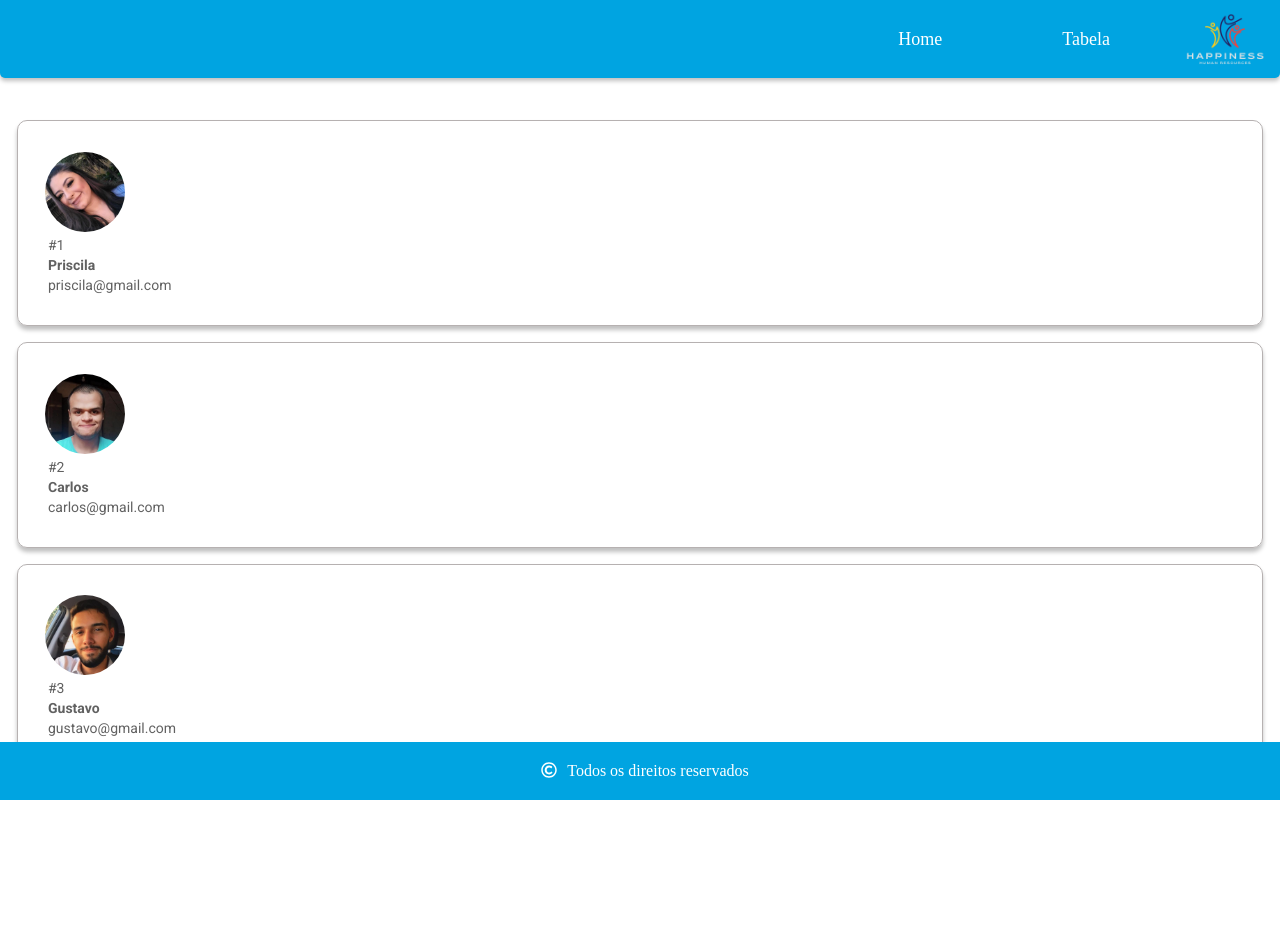
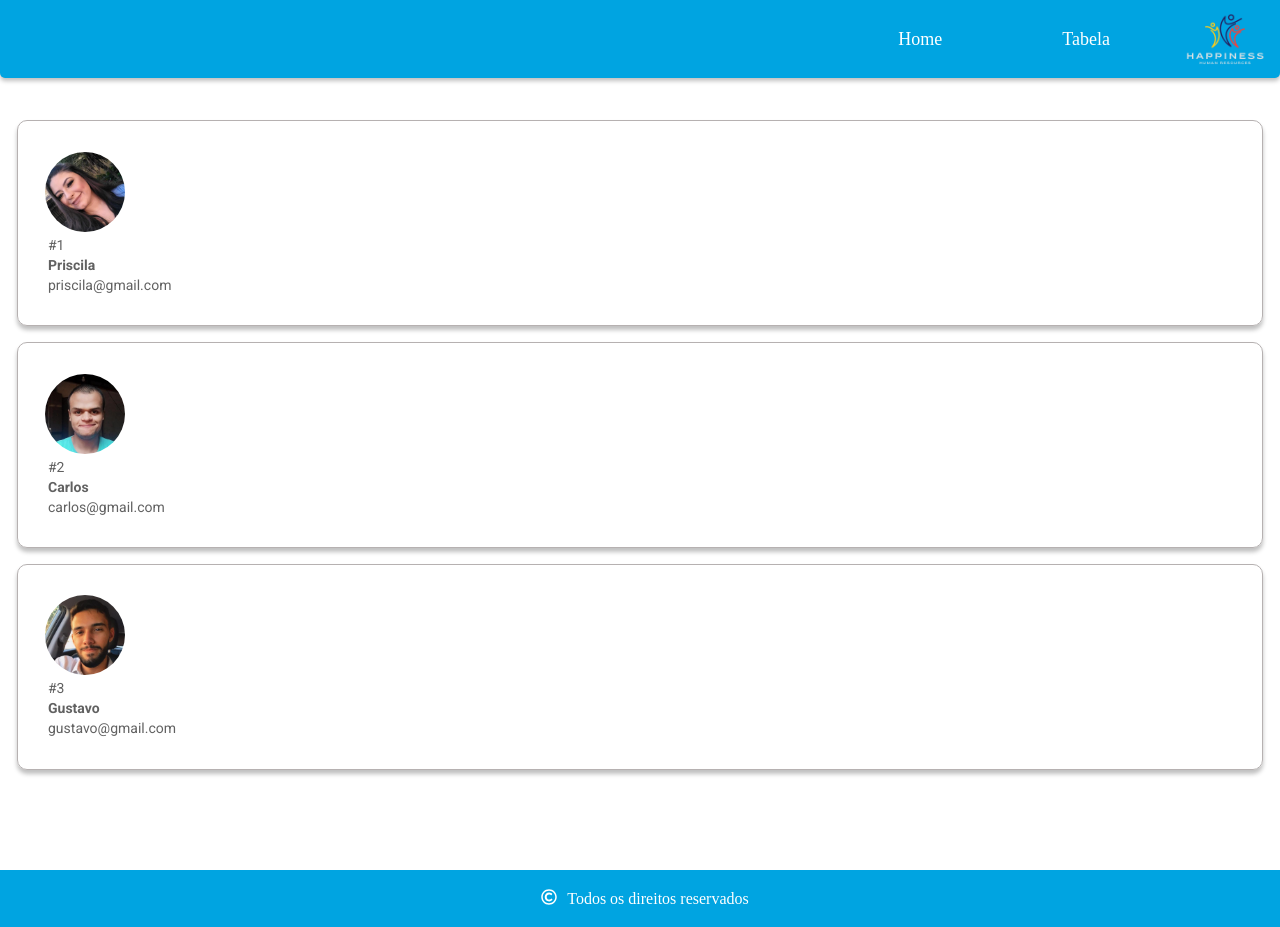
Before and after one commit to ramosspri/happiness, a React (Create React App) app in the folder front-end/: page / in a window 1280 px wide. Before the commit the page ends 800 px from the top, so only its background shows below. Built offline with nearby package versions, Linux system fonts and the light colour scheme.

Commit message:
lutei 10x com uma div e fui derrotada

```diff
--- a/front-end/src/componentes/Body/Home/index.tsx
+++ b/front-end/src/componentes/Body/Home/index.tsx
@@ -9,12 +9,10 @@ const HomeCorpo = () => {
   return (
     <>
     <ContainerBody>
-      <div>
       <ImgUsers src={Priscila}/>
       <TextHome>#1</TextHome>
       <TextHomeBold>Priscila</TextHomeBold>
       <TextHome>priscila@gmail.com</TextHome>
-      </div>
     </ContainerBody>
     <ContainerBody>
       <ImgUsers src={Carlos}/>
--- a/front-end/src/componentes/Body/Home/styles.ts
+++ b/front-end/src/componentes/Body/Home/styles.ts
@@ -3,23 +3,16 @@ import styled from "styled-components";
 export const TextHome = styled.p`
   font-size: ${({ theme }) => theme.font.sizes.medium};
   padding: 0.1875rem;
-  align-items: flex-start;
 `;
 
 export const TextHomeBold = styled.p`
   font-size: ${({ theme }) => theme.font.sizes.medium};
   font-weight: ${({ theme }) => theme.font.weights.bold};
   padding: 0.1875rem;
-  align-items: flex-start;
 `;
 
 export const ImgUsers = styled.img`
   width: 5rem;
   height: 5rem;
   border-radius: 2.5rem;
-`
-
-export const DivContainer = styled.div`
-  display: grid;
-  grid-template-columns: 1fr 2fr;
-`
+`;
--- a/front-end/src/componentes/Footer/styles.ts
+++ b/front-end/src/componentes/Footer/styles.ts
@@ -4,15 +4,16 @@ export const ContainerFooter = styled.footer`
   grid-area: footer;
   display: flex;
   justify-content: center;
-  position: fixed;
+  /* position: fixed;
   bottom: 0;
   left: 0;
-  right: 0;
+  right: 0; */
   align-items: center;
   background-color: ${({ theme }) => theme.colors.primary};
   color: ${({ theme }) => theme.colors.secondary};
   height: 3.6rem;
   z-index: 100;
+  margin-top: 100px;
 `;
 
 export const DivIcon = styled.div`
```
